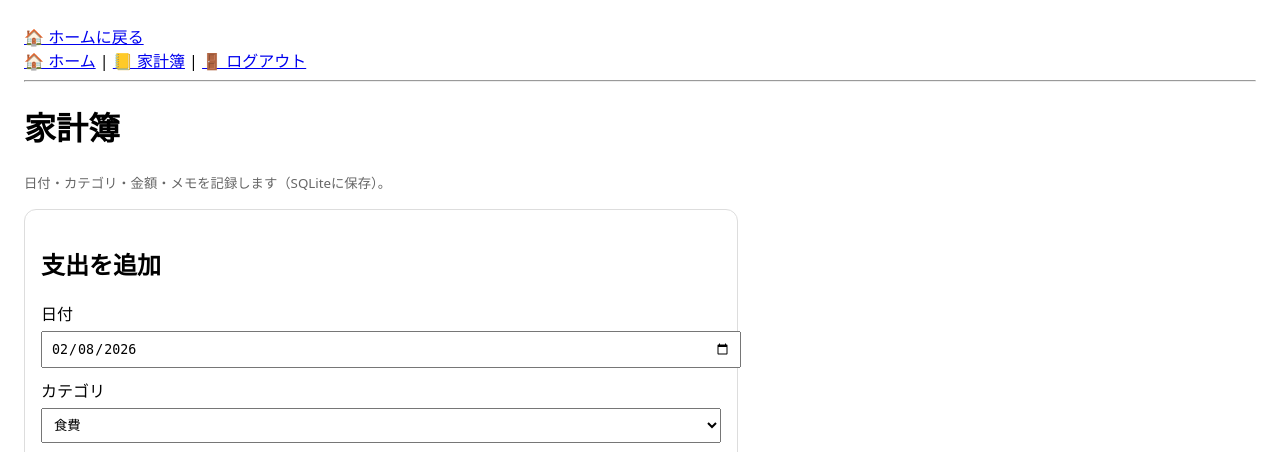
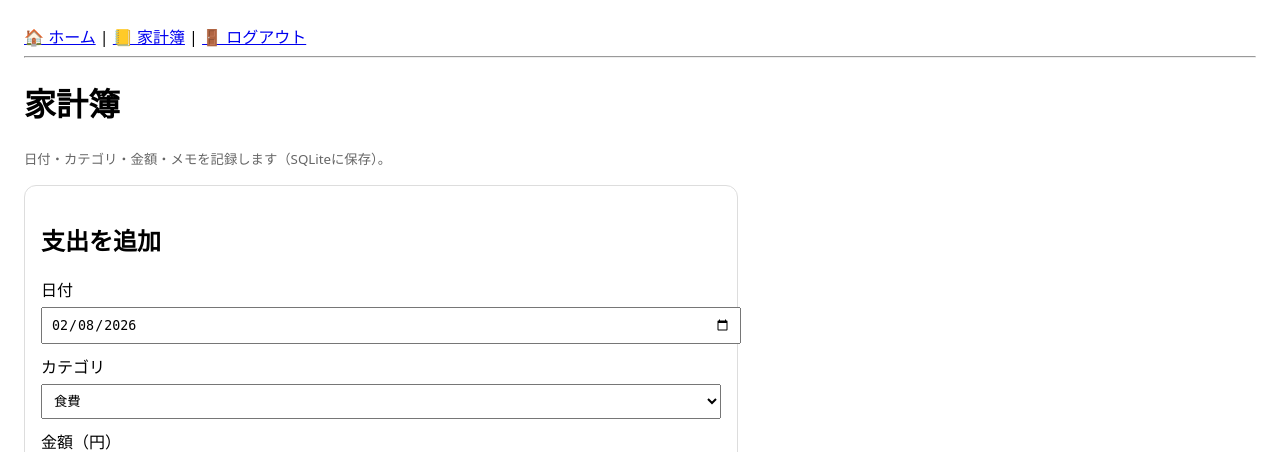
Before and after one commit to xxx22113/kakeibo-flask-app, a Flask app: page /kakeibo in a window 1280 px wide. Shown: the top 452 px of the page. Run offline with Flask 3, Linux system fonts and the light colour scheme; the visitor is signed in with stand-in values (Sample User, id 1); data that the repository does not hold is empty.

Commit message:
initial commit (exclude db)

```diff
--- a/templates/index.html
+++ b/templates/index.html
@@ -1,7 +1,6 @@
 <!doctype html>
 <html lang="ja">
 <head>
-  <a href="{{ url_for('home') }}" class="btn-home">🏠 ホームに戻る</a>
   <meta charset="utf-8" />
   <meta name="viewport" content="width=device-width, initial-scale=1" />
   <title>家計簿</title>
```
